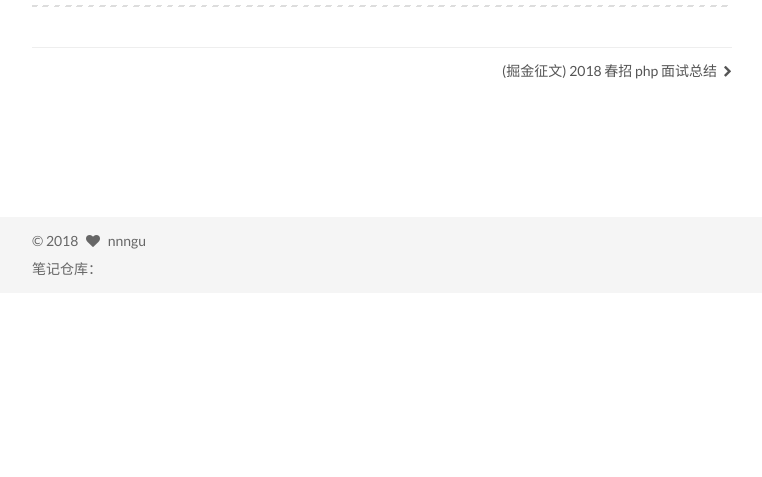
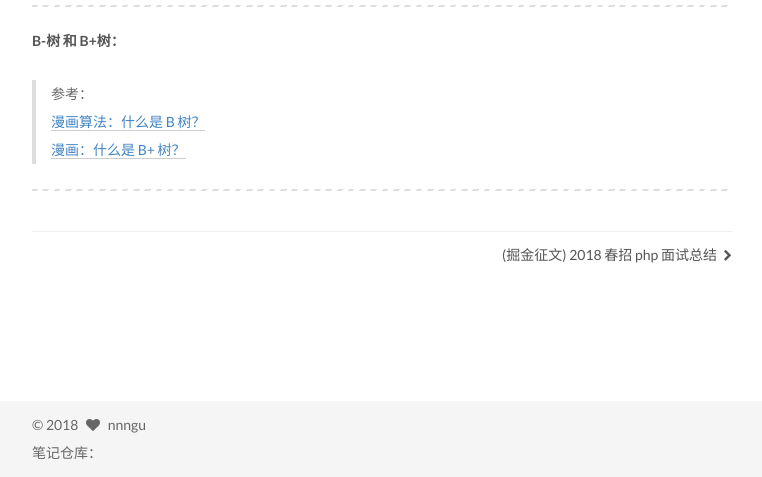
Before and after one commit to nnngu/LearningNotes, a Jekyll site: the page built from _posts/2018-06-15-考研 408 计算机笔记.md, in a window 1280 px wide. Shown: the part 1454-1931 px from the top of the page, without its empty margins (258-1020 px from the left). Built offline with Jekyll 4.4.1, drawn with Linux system fonts in a browser that asks for light colours; before the commit the page ends 1747 px from its top, so only the background shows below that; grey boxes are pictures that could not be loaded.

Commit message:
修改文件: _posts/2018-06-15-考研 408 计算机笔记.md

```diff
--- a/_posts/2018-06-15-考研 408 计算机笔记.md
+++ b/_posts/2018-06-15-考研 408 计算机笔记.md
@@ -27,7 +27,13 @@ description: 考研 408 计算机笔记
 
 ---
 
+**B-树 和 B+树：**
 
+>参考：
+>[漫画算法：什么是 B 树？](http://blog.jobbole.com/111757/)
+>[漫画：什么是 B+ 树？](https://www.sohu.com/a/156886901_479559)
+
+---
 
 
 
```
